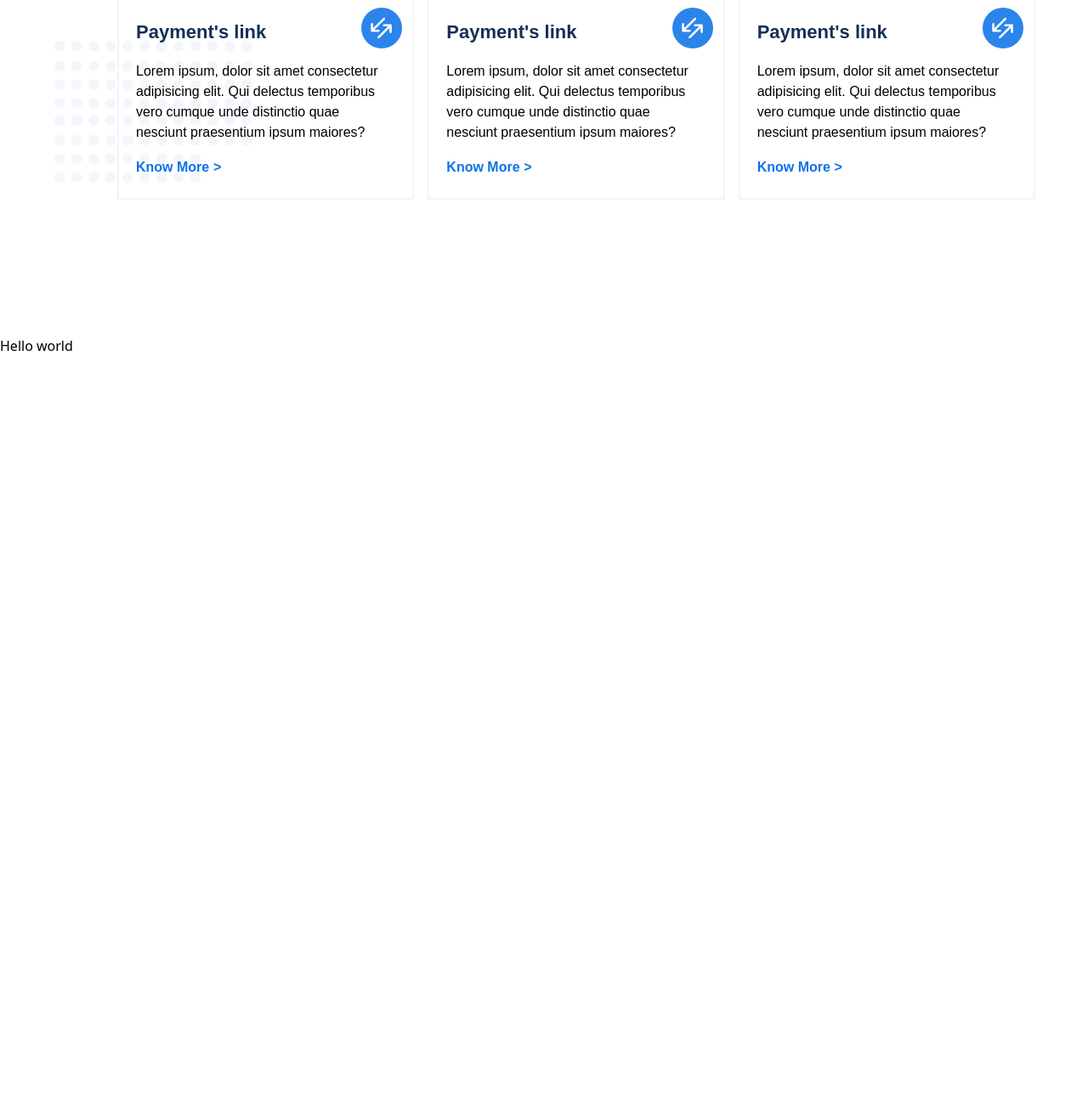
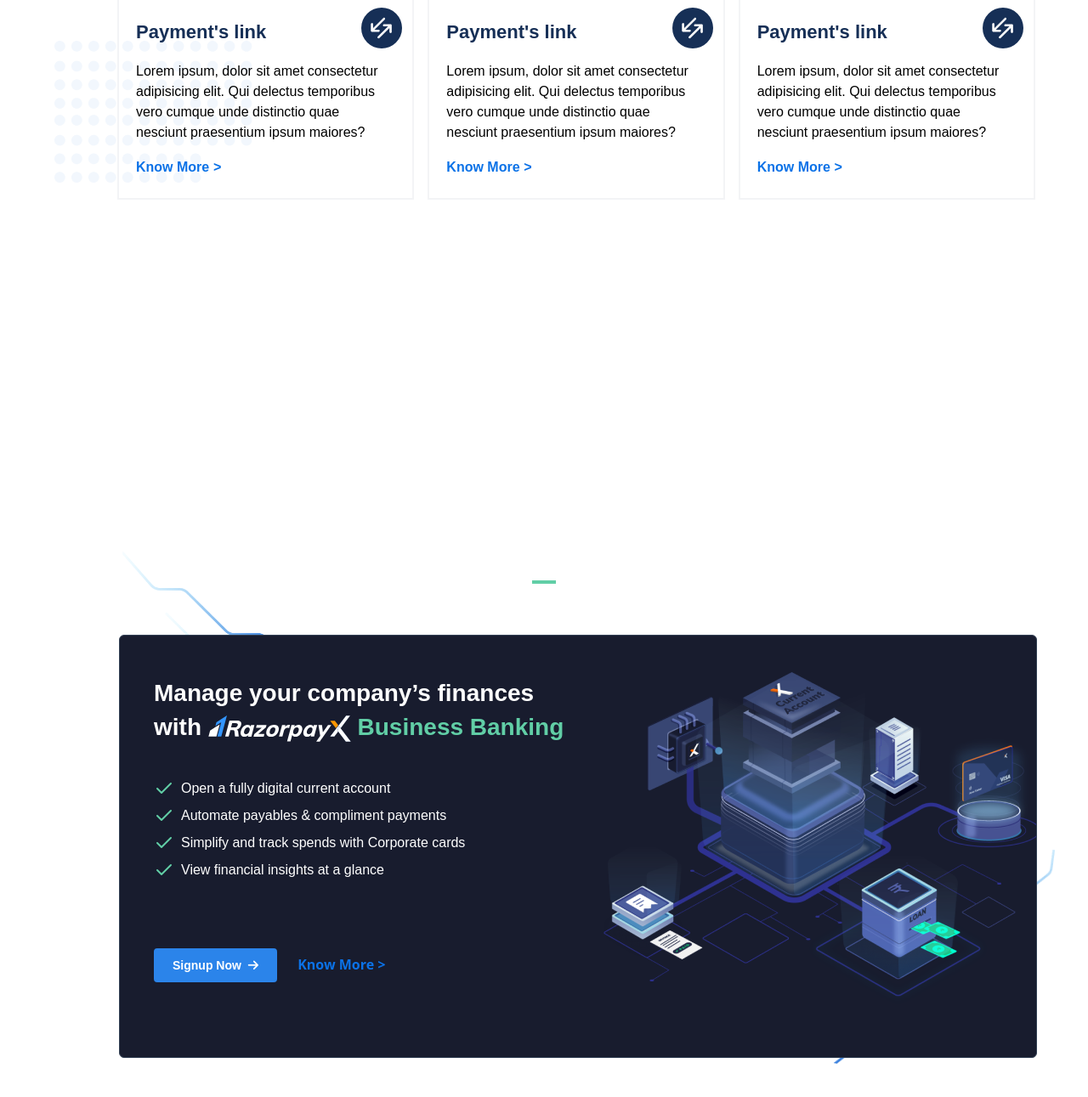
Before and after one commit to nerdyabhi/Razorpay-Clone, a website built with Vite: page index.html in a window 1280 px wide. Shown: the part 1719-3010 px from the top of the page at 85% size. Before the commit the page ends 2138 px from the top, so only its background shows below. Built offline with nearby package versions, Linux system fonts and the light colour scheme; files whose address does not match are found by name.

Commit message:
feature section 2 done

```diff
--- a/index.html
+++ b/index.html
@@ -1,5 +1,5 @@
 <!DOCTYPE html>
-<html lang="en">
+<html lang=" en">
 <head>
     <meta charset="UTF-8">
     <meta name="viewport" content="width=device-width, initial-scale=1.0">
@@ -131,7 +131,7 @@
 
 
          <!-- content box -->
-         <div class= "mt-[60px] ml-10 w-full border-2 bg-white rounded-md relative py-12 min-h-[520px] border-lightGray ">
+         <div class= "mt-[60px] ml-10 w-full border-2 bg-white rounded-md relative py-12 min-h-[520px] border-lightGray featureCardBox">
 
                <!-- Left part -->
 
@@ -143,7 +143,6 @@
                      <ul class=" space-y-2 my-6">
 
                         <li class="font-mullish flex items-center space-x-3 ">
-                           <i class="fa-solid fa-check text-green-400"></i>
                            <span>100+ Payment Methods</span>
                         </li>
 
@@ -200,8 +199,8 @@
             <!-- Box -1  -->
 
                <div class=" transition-all duration-200 w-full min-h-[15rem] relative border-2 border-gray-100 hover:shadow-lg shadow-gray-400  group " >
-                  <img class="group-hover:bg-deepBlueHead bg-lightBlue rounded-full  absolute top-3 right-3 z-[0] w-12 h-12 transition-all duration-200" src="./images/payment-link-icon.svg" alt="">
-
+                  <img class="group-hover:bg-lightBlue bg-deepBlueHead rounded-full  absolute top-3 right-3 z-[0] w-12 h-12 transition-all duration-200" src="./images/payment-link-icon.svg" alt="">
+                  <img src="" alt="">
                   <!-- Box-Content -->
                   <div class=" absolute w-full h-full flex flex-col justify-between pl-5 py-6 pr-8">
 
@@ -212,7 +211,6 @@
                           <!-- Bottom Buttons -->
                            <div class="link-section">
                               <a href="#" class="text-lightBlue500 font-semibold hover:text-gray-100border-gray-100 transition-all duration-200 ">Know More <i class="fa-light fa-greater-than"></i></i> </a>
-
                         </div>
                   </div>
 
@@ -222,9 +220,9 @@
 
 
                <!-- box-2 -->
-               <div class=" w-full min-h-[15rem] relative border-2 border-gray-100">
-                  <img class="bg-lightBlue rounded-full  absolute top-3 right-3 z-[0] w-12 h-12 transition-all duration-200" src="./images/payment-link-icon.svg" alt="">
-
+               <div class=" transition-all duration-200 w-full min-h-[15rem] relative border-2 border-gray-100 hover:shadow-lg shadow-gray-400  group " >
+                  <img class="group-hover:bg-lightBlue bg-deepBlueHead rounded-full  absolute top-3 right-3 z-[0] w-12 h-12 transition-all duration-200" src="./images/payment-link-icon.svg" alt="">
+                  <img src="" alt="">
                   <!-- Box-Content -->
                   <div class=" absolute w-full h-full flex flex-col justify-between pl-5 py-6 pr-8">
 
@@ -235,18 +233,19 @@
                           <!-- Bottom Buttons -->
                            <div class="link-section">
                               <a href="#" class="text-lightBlue500 font-semibold hover:text-gray-100border-gray-100 transition-all duration-200 ">Know More <i class="fa-light fa-greater-than"></i></i> </a>
-
                         </div>
                   </div>
+
+
 
                </div>
 
 
             <!-- Box -3  -->
 
-            <div class=" w-full min-h-[15rem] relative border-2 border-gray-100">
-               <img class="bg-lightBlue rounded-full  absolute top-3 right-3 z-[0] w-12 h-12 transition-all duration-200" src="./images/payment-link-icon.svg" alt="">
-
+            <div class=" transition-all duration-200 w-full min-h-[15rem] relative border-2 border-gray-100 hover:shadow-lg shadow-gray-400  group " >
+               <img class="group-hover:bg-lightBlue bg-deepBlueHead rounded-full  absolute top-3 right-3 z-[0] w-12 h-12 transition-all duration-200" src="./images/payment-link-icon.svg" alt="">
+               <img src="" alt="">
                <!-- Box-Content -->
                <div class=" absolute w-full h-full flex flex-col justify-between pl-5 py-6 pr-8">
 
@@ -257,7 +256,6 @@
                        <!-- Bottom Buttons -->
                         <div class="link-section">
                            <a href="#" class="text-lightBlue500 font-semibold hover:text-gray-100border-gray-100 transition-all duration-200 ">Know More <i class="fa-light fa-greater-than"></i></i> </a>
-
                      </div>
                </div>
 
@@ -267,9 +265,9 @@
 
 
             <!-- box-4 -->
-            <div class=" w-full min-h-[15rem] relative border-2 border-gray-100">
-               <img class="bg-lightBlue rounded-full  absolute top-3 right-3 z-[0] w-12 h-12 transition-all duration-200" src="./images/payment-link-icon.svg" alt="">
-
+            <div class=" transition-all duration-200 w-full min-h-[15rem] relative border-2 border-gray-100 hover:shadow-lg shadow-gray-400  group " >
+               <img class="group-hover:bg-lightBlue bg-deepBlueHead rounded-full  absolute top-3 right-3 z-[0] w-12 h-12 transition-all duration-200" src="./images/payment-link-icon.svg" alt="">
+               <img src="" alt="">
                <!-- Box-Content -->
                <div class=" absolute w-full h-full flex flex-col justify-between pl-5 py-6 pr-8">
 
@@ -279,18 +277,19 @@
 
                        <!-- Bottom Buttons -->
                         <div class="link-section">
-                           <a href="#" class="text-lightBlue500 font-semibold hover:text-gray-100 transition-all duration-200 ">Know More <i class="fa-light fa-greater-than"></i></i> </a>
-
+                           <a href="#" class="text-lightBlue500 font-semibold hover:text-gray-100border-gray-100 transition-all duration-200 ">Know More <i class="fa-light fa-greater-than"></i></i> </a>
                      </div>
                </div>
+
+
 
             </div>
 
             <!-- Box -5  -->
 
-            <div class=" w-full min-h-[15rem] relative border-2 border-gray-100">
-               <img class="bg-lightBlue rounded-full  absolute top-3 right-3 z-[0] w-12 h-12 transition-all duration-200" src="./images/payment-link-icon.svg" alt="">
-
+            <div class=" transition-all duration-200 w-full min-h-[15rem] relative border-2 border-gray-100 hover:shadow-lg shadow-gray-400  group " >
+               <img class="group-hover:bg-lightBlue bg-deepBlueHead rounded-full  absolute top-3 right-3 z-[0] w-12 h-12 transition-all duration-200" src="./images/payment-link-icon.svg" alt="">
+               <img src="" alt="">
                <!-- Box-Content -->
                <div class=" absolute w-full h-full flex flex-col justify-between pl-5 py-6 pr-8">
 
@@ -300,8 +299,7 @@
 
                        <!-- Bottom Buttons -->
                         <div class="link-section">
-                           <a href="#" class="text-lightBlue500 font-semibold hover:text-gray-100 transition-all duration-200 ">Know More <i class="fa-light fa-greater-than"></i></i> </a>
-
+                           <a href="#" class="text-lightBlue500 font-semibold hover:text-gray-100border-gray-100 transition-all duration-200 ">Know More <i class="fa-light fa-greater-than"></i></i> </a>
                      </div>
                </div>
 
@@ -311,9 +309,9 @@
 
 
             <!-- box-6 -->
-            <div class=" w-full min-h-[15rem] relative border-2 border-gray-100">
-               <img class="bg-lightBlue rounded-full  absolute top-3 right-3 z-[0] w-12 h-12 transition-all duration-200" src="./images/payment-link-icon.svg" alt="">
-
+            <div class=" transition-all duration-200 w-full min-h-[15rem] relative border-2 border-gray-100 hover:shadow-lg shadow-gray-400  group " >
+               <img class="group-hover:bg-lightBlue bg-deepBlueHead rounded-full  absolute top-3 right-3 z-[0] w-12 h-12 transition-all duration-200" src="./images/payment-link-icon.svg" alt="">
+               <img src="" alt="">
                <!-- Box-Content -->
                <div class=" absolute w-full h-full flex flex-col justify-between pl-5 py-6 pr-8">
 
@@ -323,18 +321,92 @@
 
                        <!-- Bottom Buttons -->
                         <div class="link-section">
-                           <a href="#" class="text-lightBlue500 font-semibold hover:text-black transition-all duration-200 ">Know More <i class="fa-light fa-greater-than"></i></i> </a>
-
+                           <a href="#" class="text-lightBlue500 font-semibold hover:text-gray-100border-gray-100 transition-all duration-200 ">Know More <i class="fa-light fa-greater-than"></i></i> </a>
                      </div>
                </div>
 
+
+
             </div>
-
          </div>
       </div>
 
       </section>
 
+
+   <!-- Features Section 2 -->
+   <section class="bg-[url(./images\feature-section-2BG.svg)] bg-no-repeat bg-cover pt-[16rem] pb-[500px] mt-14 relative">
+      <div class="bg-lightgreen w-6 h-2"></div>
+       <!-- Two Dotted images -->
+       <img class="z-100 absolute top-[280px] left-[9rem] w-[180px] z-0" src="./images/x-flame-1.png" alt="">
+       <img class="z-100 absolute bottom-[29rem] right-[2rem] z-0" src="./images/x-flame-2.png" alt="">
+
+      <div class="w-11/12 relative mx-auto pt-4 max-w-[1080px]">
+
+         <h1 class=" my-4 text-center font-bold text-2xl leading-4 text-white">Explore Razorpay Business Banking</h1>
+         <div class="mx-auto bg-greenLight w-7 h-1 mt-5"></div>
+
+
+
+
+         <!-- content box -->
+         <div class= "z-10 mt-[60px] ml-10 w-full border  bg-[#181c2e] rounded-md relative py-12  border-slate-700 featureCardBox">
+
+               <!-- Images -->
+
+      <!-- Left part -->
+
+                <div class="flex flex-col justify-between items-start w-full ml-10 text-white">
+
+                  <h3 class="font-mullish text-[28px] leading-10 font-bold md:max-w-[500px] max-w-[190px]">
+                     Manage your company’s finances with
+                     <img src="./images/razorpayX.svg" alt="razorpayX" loading="lazy" class="inline w-[168px] h-[32px]">
+                     <span class="text-greenLight">Business Banking</span>
+                  </h3>
+
+                     <!-- List of features -->
+                     <ul class="space-y-2 my-6 md:my-10">
+                        <li class="font-mullish flex text-white items-center space-x-2">
+                          <svg xmlns="http://www.w3.org/2000/svg" width="24" height="24" viewBox="0 0 24 24" fill="none" stroke="currentColor" stroke-width="2" stroke-linecap="round" stroke-linejoin="round" class="feather feather-check text-greenLight"><polyline points="20 6 9 17 4 12"></polyline></svg>
+                          <span>Open a fully digital current account</span>
+                        </li>
+                        <li class="font-mullish flex text-white items-center space-x-2">
+                          <svg xmlns="http://www.w3.org/2000/svg" width="24" height="24" viewBox="0 0 24 24" fill="none" stroke="currentColor" stroke-width="2" stroke-linecap="round" stroke-linejoin="round" class="feather feather-check text-greenLight"><polyline points="20 6 9 17 4 12"></polyline></svg>
+                          <span>Automate payables &amp; compliment payments</span>
+                        </li>
+                        <li class="font-mullish flex text-white items-center space-x-2">
+                          <svg xmlns="http://www.w3.org/2000/svg" width="24" height="24" viewBox="0 0 24 24" fill="none" stroke="currentColor" stroke-width="2" stroke-linecap="round" stroke-linejoin="round" class="feather feather-check text-greenLight"><polyline points="20 6 9 17 4 12"></polyline></svg>
+                          <span>Simplify and track spends with Corporate cards</span>
+                        </li>
+                        <li class="font-mullish flex text-white items-center space-x-2">
+                          <svg xmlns="http://www.w3.org/2000/svg" width="24" height="24" viewBox="0 0 24 24" fill="none" stroke="currentColor" stroke-width="2" stroke-linecap="round" stroke-linejoin="round" class="feather feather-check text-greenLight"><polyline points="20 6 9 17 4 12"></polyline></svg>
+                          <span>View financial insights at a glance</span>
+                        </li>
+                      </ul>
+
+
+                     <!-- Bottom buttons -->
+                     <div class="my-10">
+                        <button class=" bg-lightBlue font-bold text-sm font-mullish text-white border-2 border-lightBlue py-2 px-5 rounded  hover:bg-lightBlue500 transition-all duration-200 mr-5">
+                           Signup Now
+                           <i class="fa-solid fa-arrow-right ml-1"></i>
+                        </button>
+                        <a href="#" class="text-lightBlue500 font-semibold hover:text-black transition-all duration-200 ">Know More <i class="fa-light fa-greater-than"></i></i> </a>
+                     </div>
+
+                     <img  class="absolute right-0 top-0  bottom-0 max-w-[600px]" src="./images/buisness-banking.png" alt="">
+
+                </div>
+
+
+         </div>
+
+
+         </div>
+
+      <!-- Container Div -->
+
+   </section>
 
       <div class="mt-[100px]">
          <h2>Hello world</h2>
```
